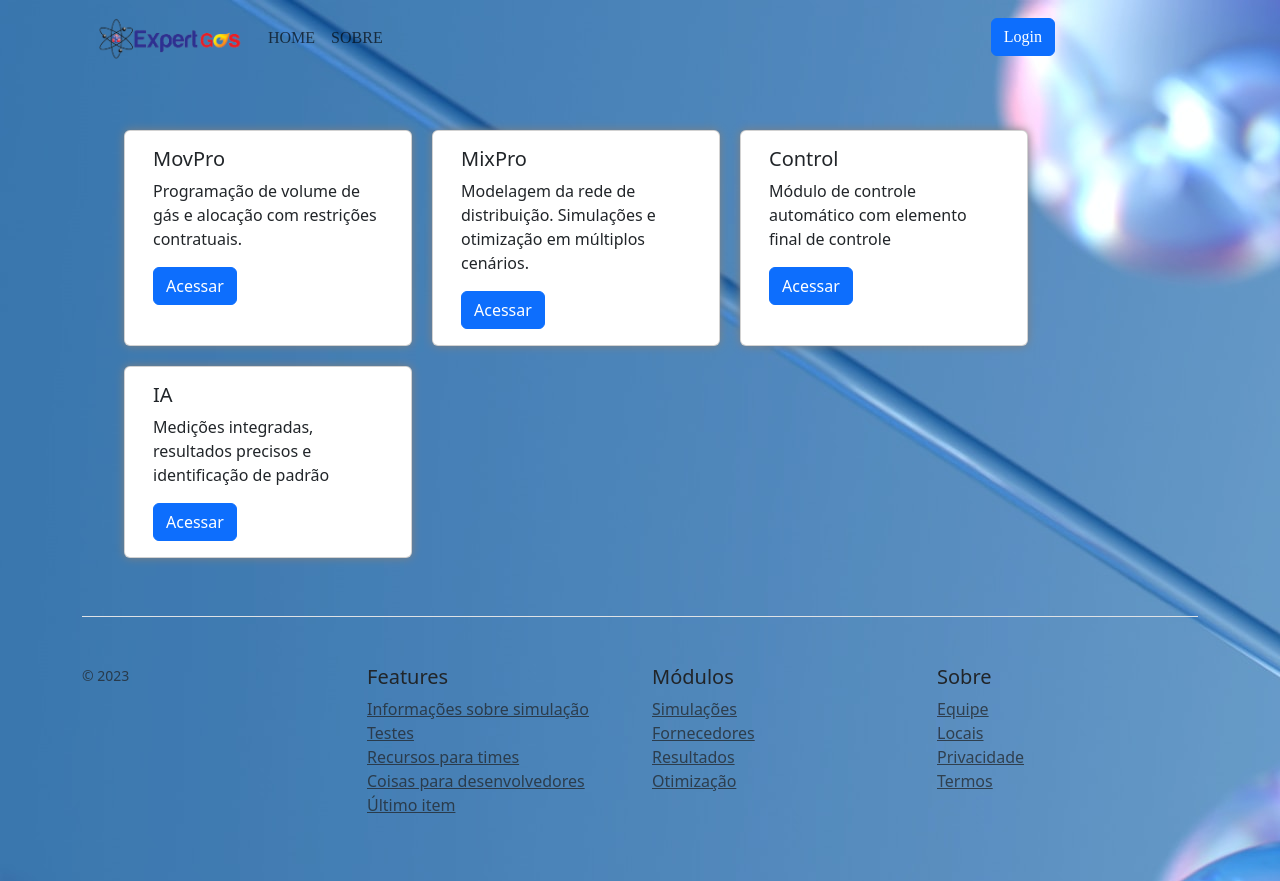
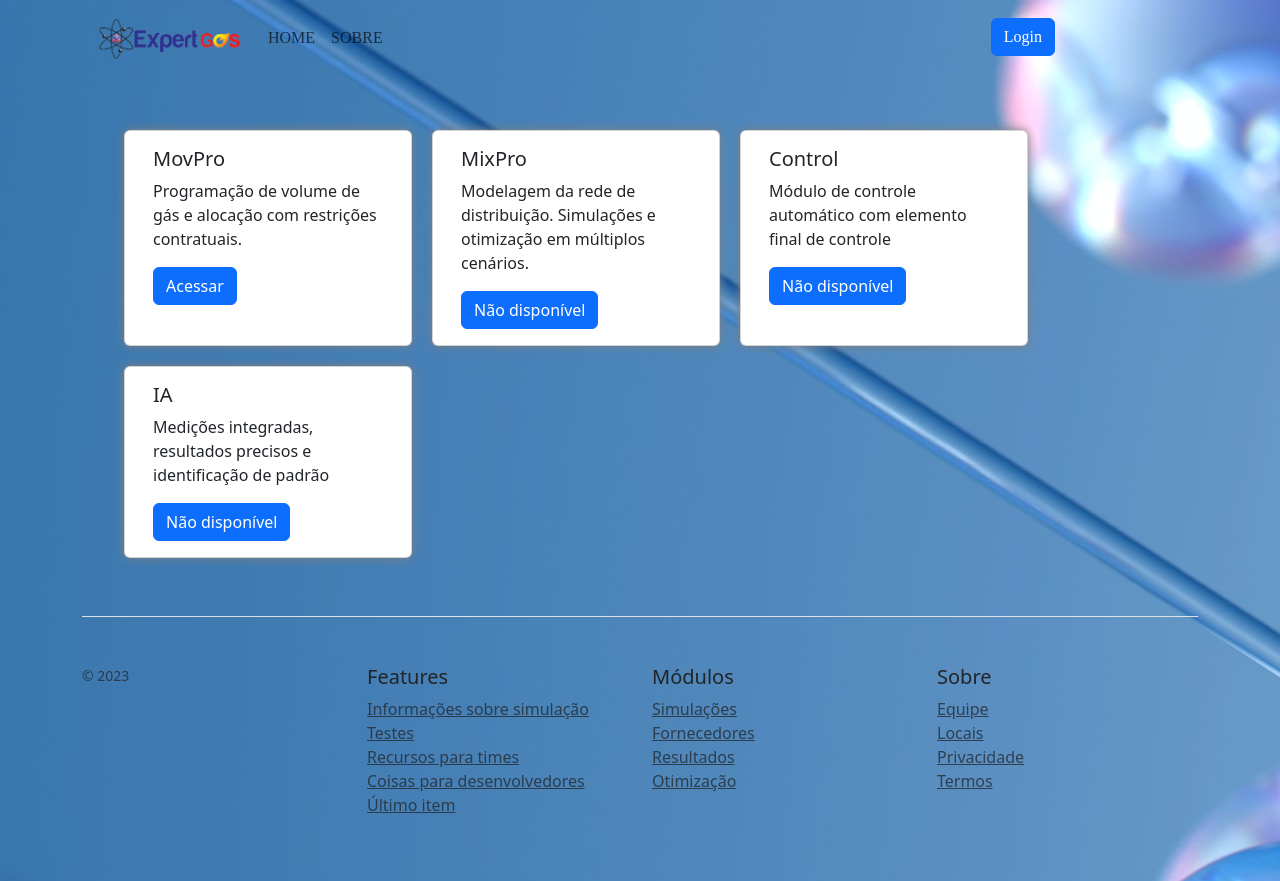
Before and after one commit to pricaraujo/bahiagas, a React (Create React App) app: page / in a window 1280 px wide. Built offline with nearby package versions, Linux system fonts and the light colour scheme.

Commit message:
Cria botão não disponivel

```diff
--- a/src/Components/Card.js
+++ b/src/Components/Card.js
@@ -23,7 +23,7 @@ function BasicExample() {
           <Card.Text>
           Modelagem da rede de distribuição. Simulações e otimização em múltiplos cenários.
           </Card.Text>
-          <Link to='/moduleview'><Button>Acessar</Button></Link>
+          <Link to='/moduleview'><Button>Não disponível</Button></Link>
         </Card.Body>
       </Card><Card style={{ width: '18rem', margin: '10px', boxShadow: '0 0 10px gray' }}>
         <Card.Body>
@@ -31,7 +31,7 @@ function BasicExample() {
           <Card.Text>
           Módulo de controle automático com elemento final de controle
           </Card.Text>
-          <Link to='/moduleview'><Button>Acessar</Button></Link>
+          <Link to='/moduleview'><Button>Não disponível</Button></Link>
         </Card.Body>
       </Card><Card style={{ width: '18rem', margin: '10px', boxShadow: '0 0 10px gray' }}>
         <Card.Body>
@@ -39,7 +39,7 @@ function BasicExample() {
           <Card.Text>
          Medições integradas, resultados precisos e identificação de padrão
           </Card.Text>
-          <Link to='/moduleview'><Button>Acessar</Button></Link>
+          <Link to='/moduleview'><Button>Não disponível</Button></Link>
         </Card.Body>
       </Card></>
   );
```
